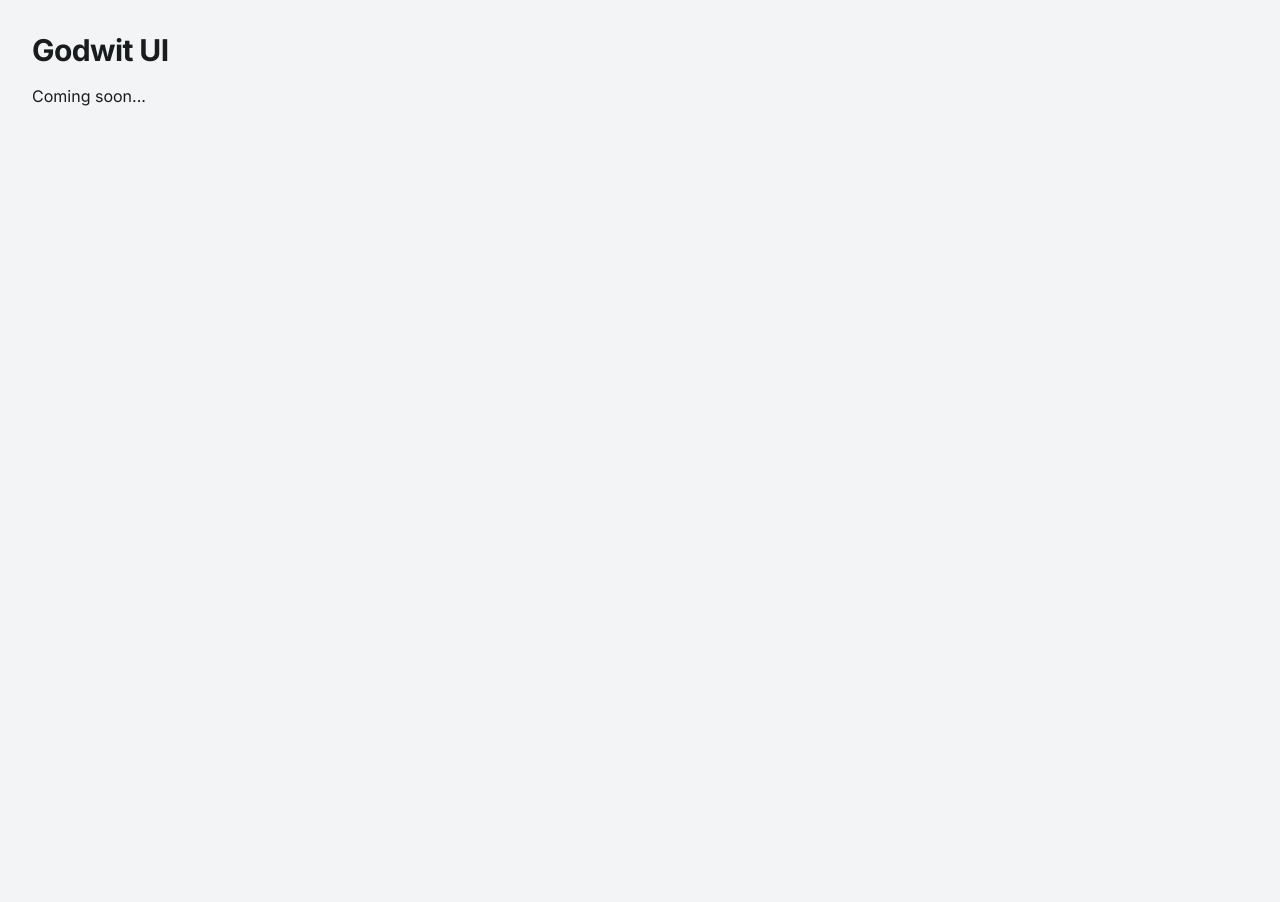
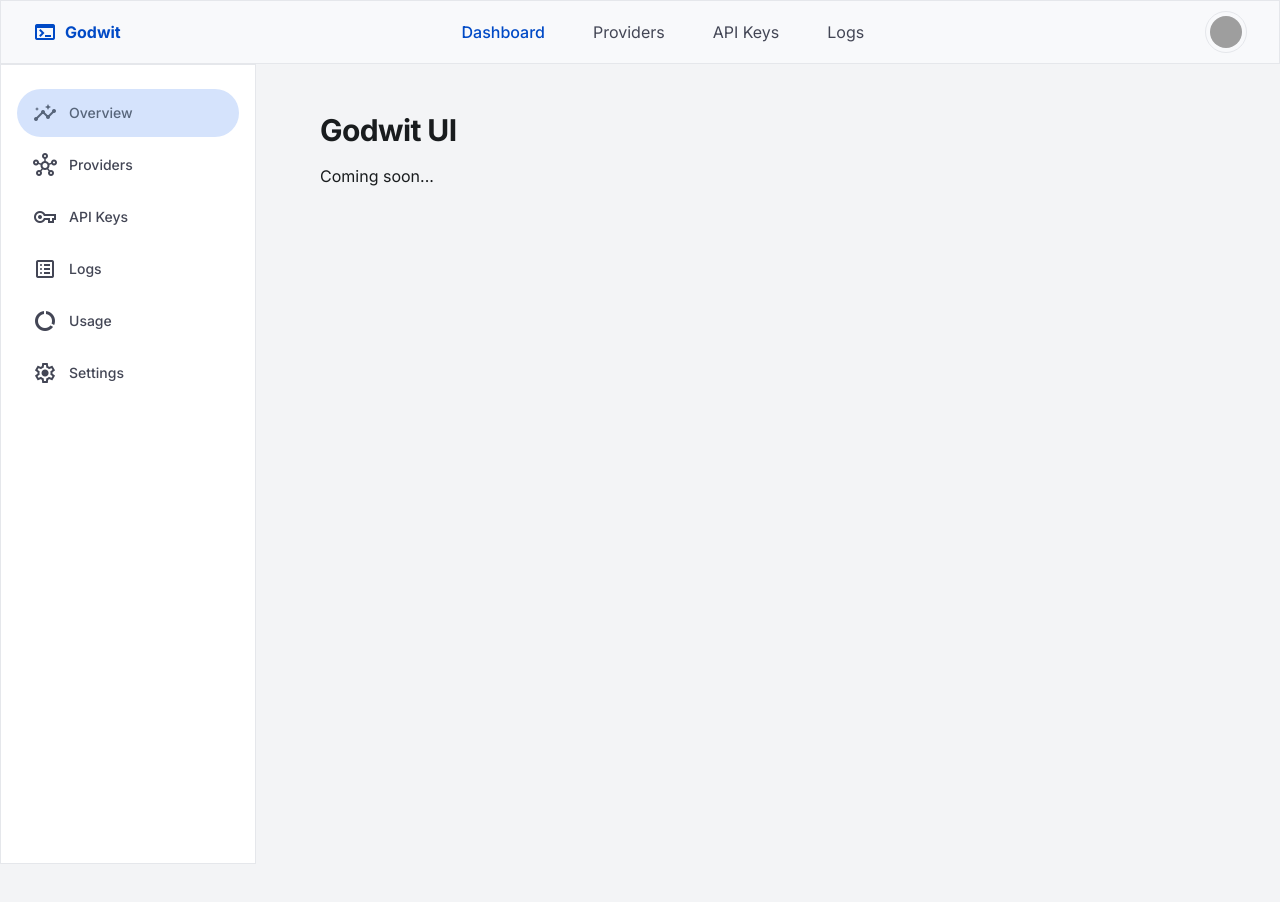
Before and after one commit to GodwitProject/Godwit, a Next.js app in the folder apps/ui/: page / in a window 1280 px wide. Shown: the top 902 px of the page. Before the commit the page ends 800 px from the top, so only its background shows below. Built offline with nearby package versions, Linux system fonts and the light colour scheme; grey boxes are pictures that could not be loaded.

Commit message:
feat(ui): add layout shell
- Sidebar (fixed 256px, desktop only)
- Header (fixed top, responsive)
- MobileNav (bottom bar, mobile only)
- Shell wrapper for all pages
- Material Icons integration

```diff
--- a/apps/ui/src/app/layout.tsx
+++ b/apps/ui/src/app/layout.tsx
@@ -2,6 +2,7 @@
 import type { Metadata } from "next";
 import { Inter } from "next/font/google";
 import "../styles/globals.css";
+import { Shell } from "@/components/layout/Shell";
 
 const inter = Inter({ subsets: ["latin"] });
 
@@ -17,7 +18,15 @@ export default function RootLayout({
 }>) {
   return (
     <html lang="en">
-      <body className={inter.className}>{children}</body>
+      <head>
+        <link
+          href="https://fonts.googleapis.com/css2?family=Material+Symbols+Outlined:wght,FILL@100..700,0..1&display=swap"
+          rel="stylesheet"
+        />
+      </head>
+      <body className={inter.className}>
+        <Shell>{children}</Shell>
+      </body>
     </html>
   );
 }
--- /dev/null
+++ b/apps/ui/src/components/layout/Header.tsx
@@ -0,0 +1,37 @@
+// apps/ui/src/components/layout/Header.tsx
+'use client';
+
+import Link from 'next/link';
+import { clsx } from 'clsx';
+
+export function Header() {
+  return (
+    <header className="fixed top-0 w-full z-50 bg-surface border-b hairline-border h-16 flex items-center justify-between px-margin-mobile md:px-margin-desktop">
+      <Link href="/" className="flex items-center gap-2 text-primary">
+        <span className="material-symbols-outlined">terminal</span>
+        <span className="font-headline-md font-bold">Godwit</span>
+      </Link>
+
+      <nav className="hidden md:flex items-center gap-6">
+        <Link href="/" className="text-primary font-medium hover:bg-surface-container-high px-3 py-2 rounded-lg transition-colors">
+          Dashboard
+        </Link>
+        <Link href="/providers" className="text-on-surface-variant hover:bg-surface-container-high px-3 py-2 rounded-lg transition-colors">
+          Providers
+        </Link>
+        <Link href="/keys" className="text-on-surface-variant hover:bg-surface-container-high px-3 py-2 rounded-lg transition-colors">
+          API Keys
+        </Link>
+        <Link href="/logs" className="text-on-surface-variant hover:bg-surface-container-high px-3 py-2 rounded-lg transition-colors">
+          Logs
+        </Link>
+      </nav>
+
+      <div className="flex items-center gap-4">
+        <button className="hover:bg-surface-container-high p-1 rounded-full hairline-border">
+          <img src="/avatar.png" alt="User" className="w-8 h-8 rounded-full" />
+        </button>
+      </div>
+    </header>
+  );
+}
--- /dev/null
+++ b/apps/ui/src/components/layout/MobileNav.tsx
@@ -0,0 +1,37 @@
+// apps/ui/src/components/layout/MobileNav.tsx
+'use client';
+
+import Link from 'next/link';
+import { usePathname } from 'next/navigation';
+import { clsx } from 'clsx';
+
+const navItems = [
+  { href: '/', label: 'Dashboard', icon: 'dashboard' },
+  { href: '/providers', label: 'Providers', icon: 'account_tree' },
+  { href: '/keys', label: 'API Keys', icon: 'vpn_key' },
+  { href: '/logs', label: 'Logs', icon: 'list_alt' },
+];
+
+export function MobileNav() {
+  const pathname = usePathname();
+
+  return (
+    <nav className="md:hidden fixed bottom-0 w-full z-50 bg-surface border-t hairline-border flex justify-around items-center h-16 px-2">
+      {navItems.map((item) => (
+        <Link
+          key={item.href}
+          href={item.href}
+          className={clsx(
+            'flex flex-col items-center justify-center p-2 w-16 transition-transform',
+            pathname === item.href
+              ? 'text-primary font-bold'
+              : 'text-on-surface-variant'
+          )}
+        >
+          <span className="material-symbols-outlined">{item.icon}</span>
+          <span className="text-[10px] mt-1">{item.label}</span>
+        </Link>
+      ))}
+    </nav>
+  );
+}
--- /dev/null
+++ b/apps/ui/src/components/layout/Shell.tsx
@@ -0,0 +1,16 @@
+import { Sidebar } from './Sidebar';
+import { Header } from './Header';
+import { MobileNav } from './MobileNav';
+
+export function Shell({ children }: { children: React.ReactNode }) {
+  return (
+    <div className="min-h-screen pb-20 md:pb-0">
+      <Header />
+      <Sidebar />
+      <main className="pt-20 px-margin-mobile md:px-margin-desktop md:ml-[256px] max-w-7xl mx-auto flex flex-col gap-8 pb-12">
+        {children}
+      </main>
+      <MobileNav />
+    </div>
+  );
+}
--- /dev/null
+++ b/apps/ui/src/components/layout/Sidebar.tsx
@@ -0,0 +1,41 @@
+// apps/ui/src/components/layout/Sidebar.tsx
+'use client';
+
+import Link from 'next/link';
+import { usePathname } from 'next/navigation';
+import { clsx } from 'clsx';
+
+const navItems = [
+  { href: '/', label: 'Overview', icon: 'insights' },
+  { href: '/providers', label: 'Providers', icon: 'hub' },
+  { href: '/keys', label: 'API Keys', icon: 'vpn_key' },
+  { href: '/logs', label: 'Logs', icon: 'list_alt' },
+  { href: '/usage', label: 'Usage', icon: 'data_usage' },
+  { href: '/settings', label: 'Settings', icon: 'settings' },
+];
+
+export function Sidebar() {
+  const pathname = usePathname();
+
+  return (
+    <aside className="hidden md:flex flex-col h-full w-sidebar-width fixed left-0 top-16 bg-surface-container-lowest border-r hairline-border py-6 z-40">
+      <nav className="flex-1 flex flex-col gap-1 px-2">
+        {navItems.map((item) => (
+          <Link
+            key={item.href}
+            href={item.href}
+            className={clsx(
+              'rounded-full mx-2 px-4 py-3 flex items-center gap-3 transition-all',
+              pathname === item.href
+                ? 'bg-secondary-container text-on-secondary-container font-medium'
+                : 'text-on-surface-variant hover:bg-surface-container-high'
+            )}
+          >
+            <span className="material-symbols-outlined text-[18px]">{item.icon}</span>
+            <span className="text-label-sm">{item.label}</span>
+          </Link>
+        ))}
+      </nav>
+    </aside>
+  );
+}
```
